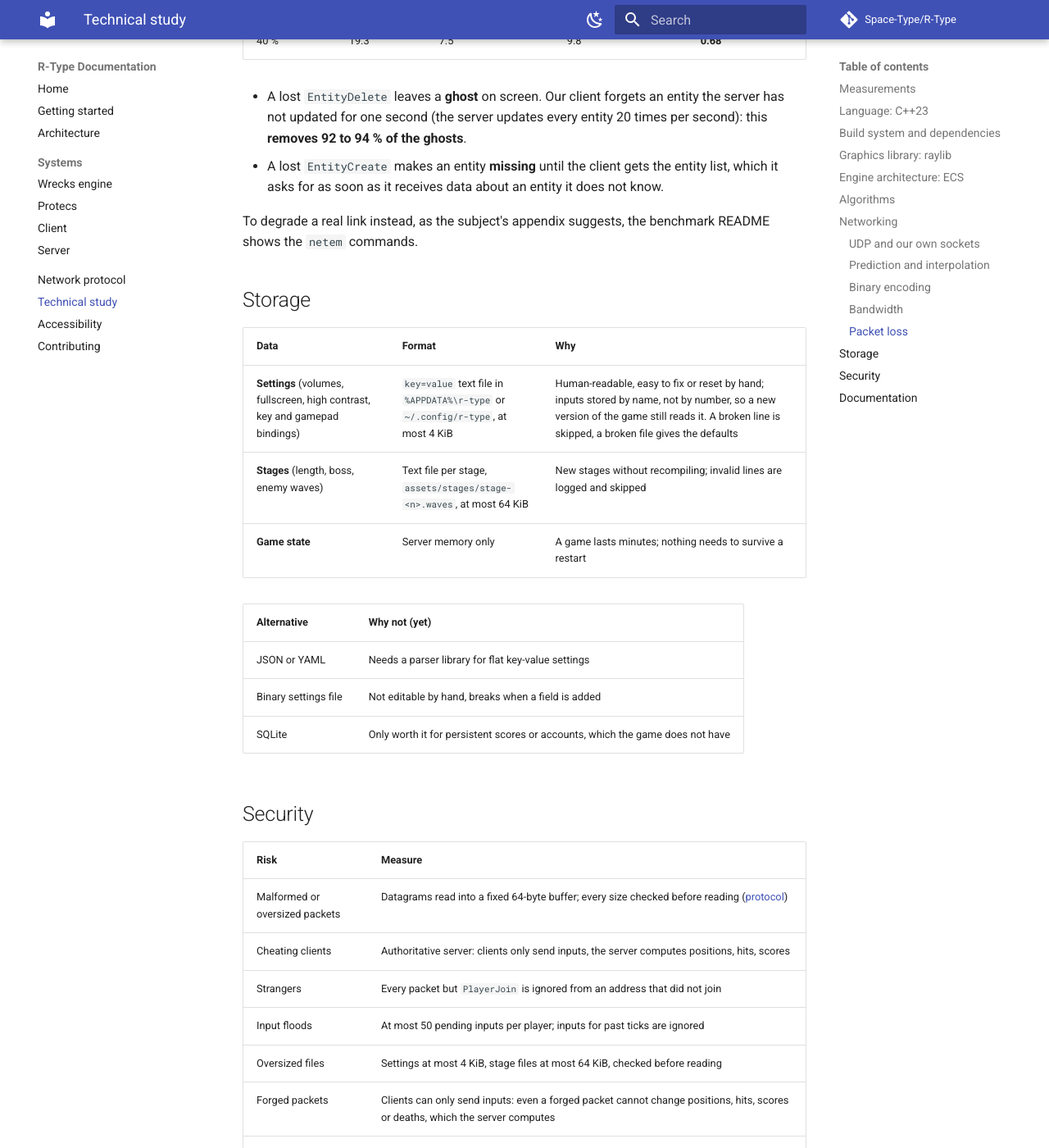
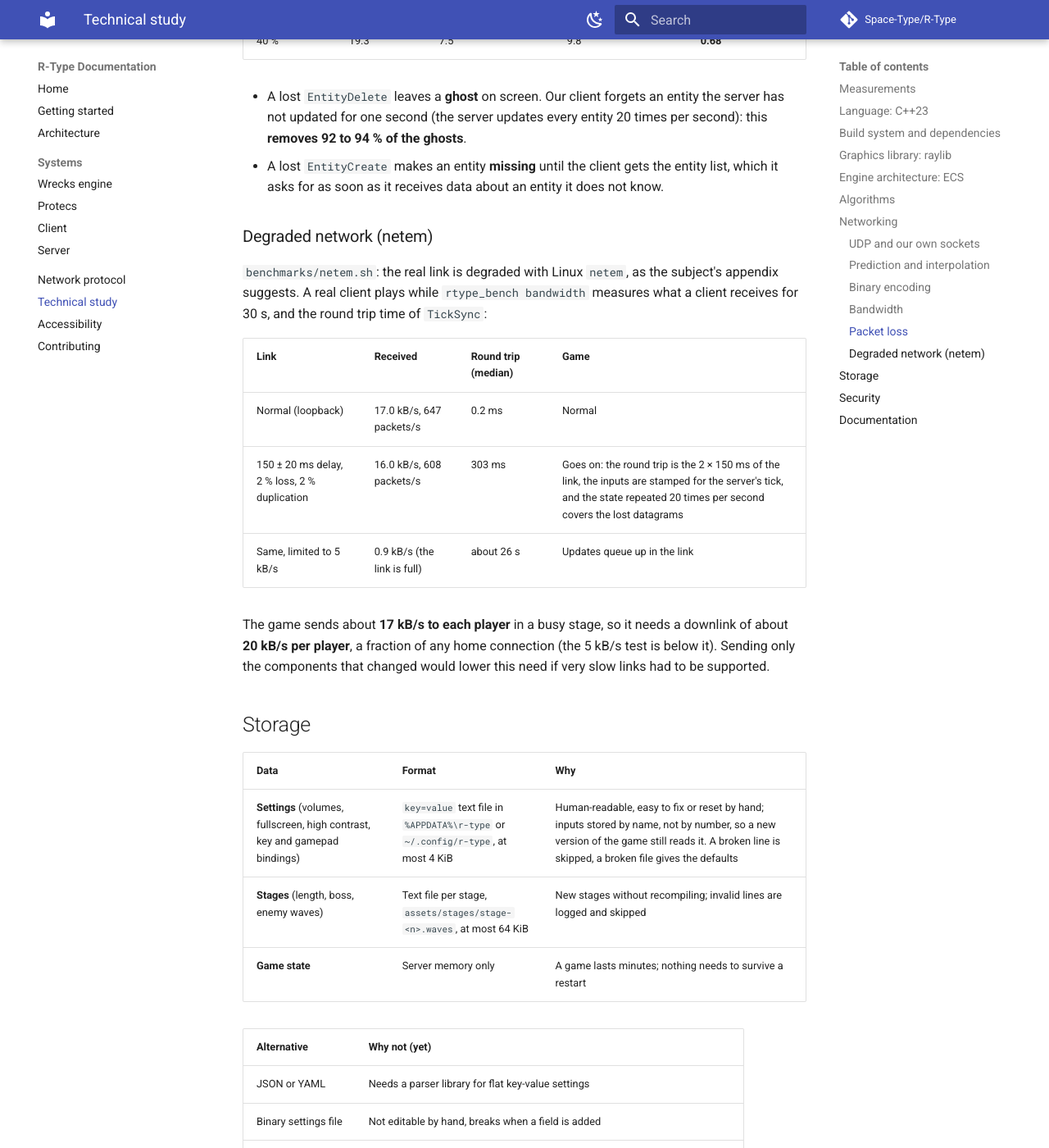
Before and after one commit to Space-Type/Documentation, an MkDocs documentation site: the page built from docs/technical-study.md, in a window 1280 px wide and 1400 px high, scrolled down 7309 px. Shown: the whole window at 82% size. Built offline with MkDocs 1.6.1 and Material for MkDocs 9.7.7, drawn with Linux system fonts in a browser that asks for light colours; comment, search, counter and statistics services are not loaded.

Commit message:
docs(study): add the measurements under degraded links

```diff
--- a/docs/technical-study.md
+++ b/docs/technical-study.md
@@ -234,8 +234,22 @@ lossy client is wrong about, on average:
   entity list, which it asks for as soon as it receives data about an entity
   it does not know.
 
-To degrade a real link instead, as the subject's appendix suggests, the
-benchmark README shows the `netem` commands.
+### Degraded network (netem)
+
+`benchmarks/netem.sh`: the real link is degraded with Linux `netem`, as the
+subject's appendix suggests. A real client plays while `rtype_bench bandwidth`
+measures what a client receives for 30 s, and the round trip time of `TickSync`:
+
+| Link | Received | Round trip (median) | Game |
+|---|---|---|---|
+| Normal (loopback) | 17.0 kB/s, 647 packets/s | 0.2 ms | Normal |
+| 150 ± 20 ms delay, 2 % loss, 2 % duplication | 16.0 kB/s, 608 packets/s | 303 ms | Goes on: the round trip is the 2 × 150 ms of the link, the inputs are stamped for the server's tick, and the state repeated 20 times per second covers the lost datagrams |
+| Same, limited to 5 kB/s | 0.9 kB/s (the link is full) | about 26 s | Updates queue up in the link |
+
+The game sends about **17 kB/s to each player** in a busy stage, so it needs a
+downlink of about **20 kB/s per player**, a fraction of any home connection
+(the 5 kB/s test is below it). Sending only the components that
+changed would lower this need if very slow links had to be supported.
 
 ## Storage
 
```
